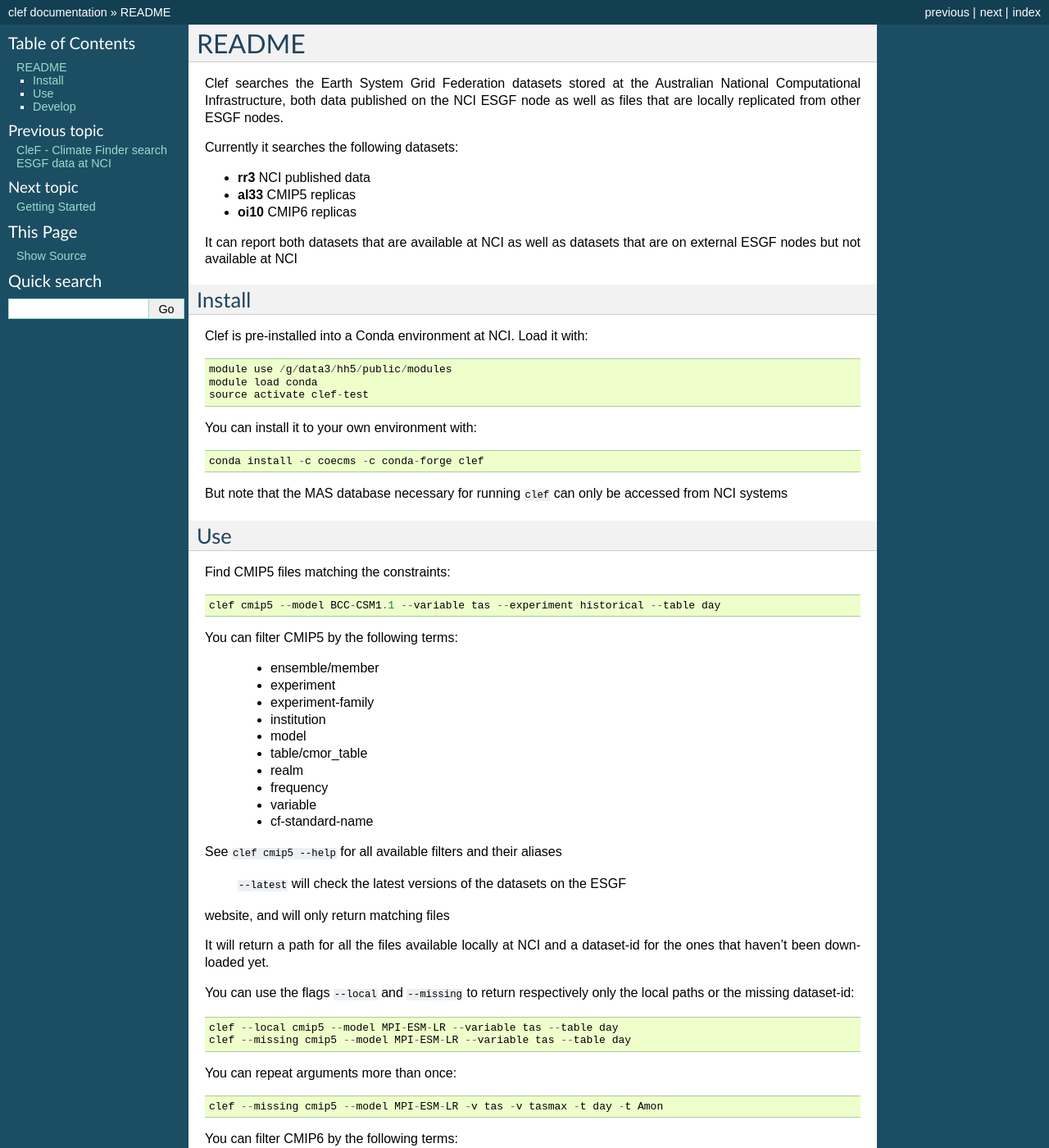
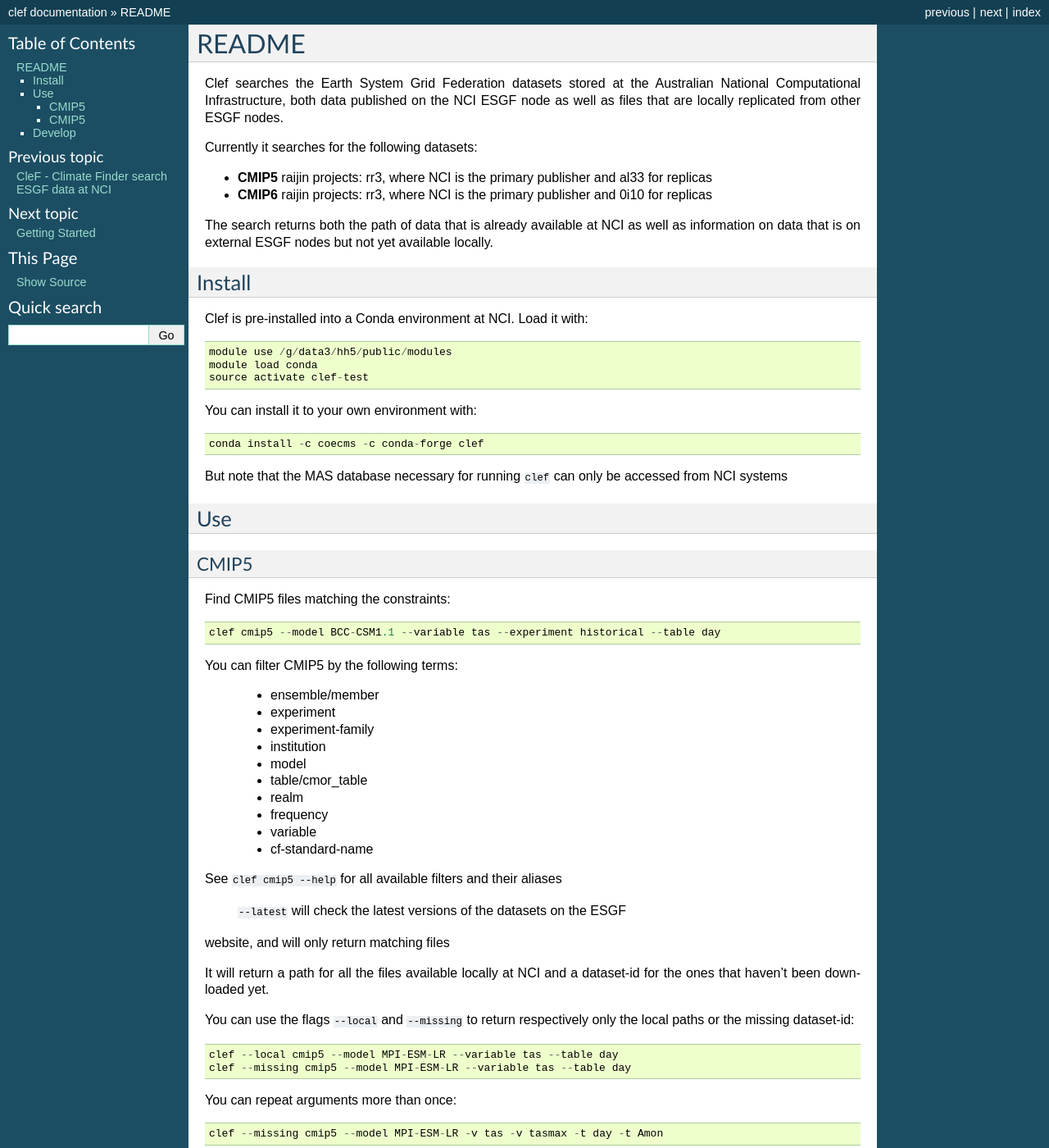
Before and after one commit to coecms/clef, a Sphinx documentation site: the page built from docs/readme.rst, in a window 1280 px wide and 1400 px high. Shown: the whole window at 82% size. Built offline with Sphinx 7.4.7, drawn with Linux system fonts in a browser that asks for light colours; pages that are not in the unit, such as notebooks, are missing from menus.

Commit message:
updates to docs

```diff
--- a/README.rst
+++ b/README.rst
@@ -20,14 +20,13 @@ CleF - Climate Finder - Dataset search tool developed by the `CLEX <https://clim
 Clef searches the Earth System Grid Federation datasets stored at the Australian National Computational Infrastructure, both data published on the NCI
 ESGF node as well as files that are locally replicated from other ESGF nodes.
 
-Currently it searches the following datasets:
+Currently it searches for the following datasets:
 
-- **rr3** NCI published data
-- **al33** CMIP5 replicas
-- **oi10** CMIP6 replicas
+- **CMIP5**  raijin projects: rr3, where NCI is the primary publisher and al33 for replicas
+- **CMIP6**  raijin projects: rr3, where NCI is the primary publisher and 0i10 for replicas
 
-It can report both datasets that are available at NCI as well as datasets that
-are on external ESGF nodes but not available at NCI
+The search returns both the path of data that is already available at NCI as well as information on data that
+is on external ESGF nodes but not yet available locally.
 
 -------
 Install
@@ -49,6 +48,9 @@ from NCI systems
 ---
 Use
 ---
+~~~~~
+CMIP5
+~~~~~
 
 Find CMIP5 files matching the constraints::
 
@@ -82,6 +84,10 @@ You can use the flags ``--local`` and ``--missing`` to return respectively only
 You can repeat arguments more than once::
 
     clef --missing cmip5 --model MPI-ESM-LR -v tas -v tasmax -t day -t Amon
+
+~~~~~
+CMIP5
+~~~~~
 
 You can filter CMIP6 by the following terms:
 
--- a/docs/gettingstarted.rst
+++ b/docs/gettingstarted.rst
@@ -55,7 +55,7 @@ In particular CMIP6 has some new flags available::
                --variable va
 
  `activity` - MIPS or sub-projects, for example CMIP refers to the DECK group of experiments
- `source_type` - model type in the example iabove AOGCM is coupled Atmosphere-Ocean Global Climate Model
+ `source_type` - model type, in the example above AOGCM is coupled Atmosphere-Ocean Global Climate Model
  `grid` - grid kind, in the example 'gr' stands for "regridded data reported on the data provider's preferred target grid"
  `resolution` - nominal resolution of the grid, there are two kind of nominal resolution.
              If the value is in degrees then this is a standard CMIP6 grid, currently only "1x1 degree" is available.
```
